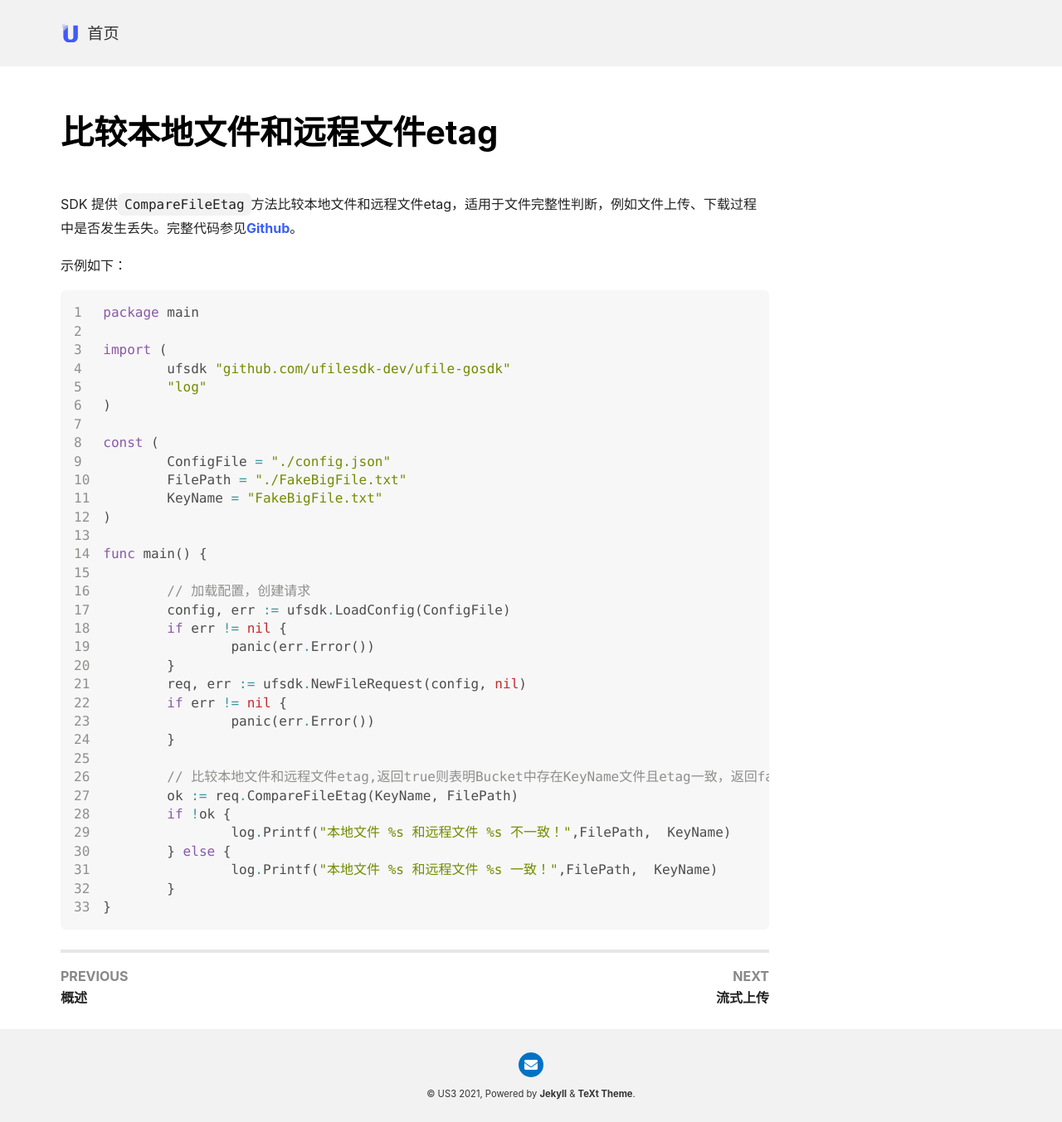
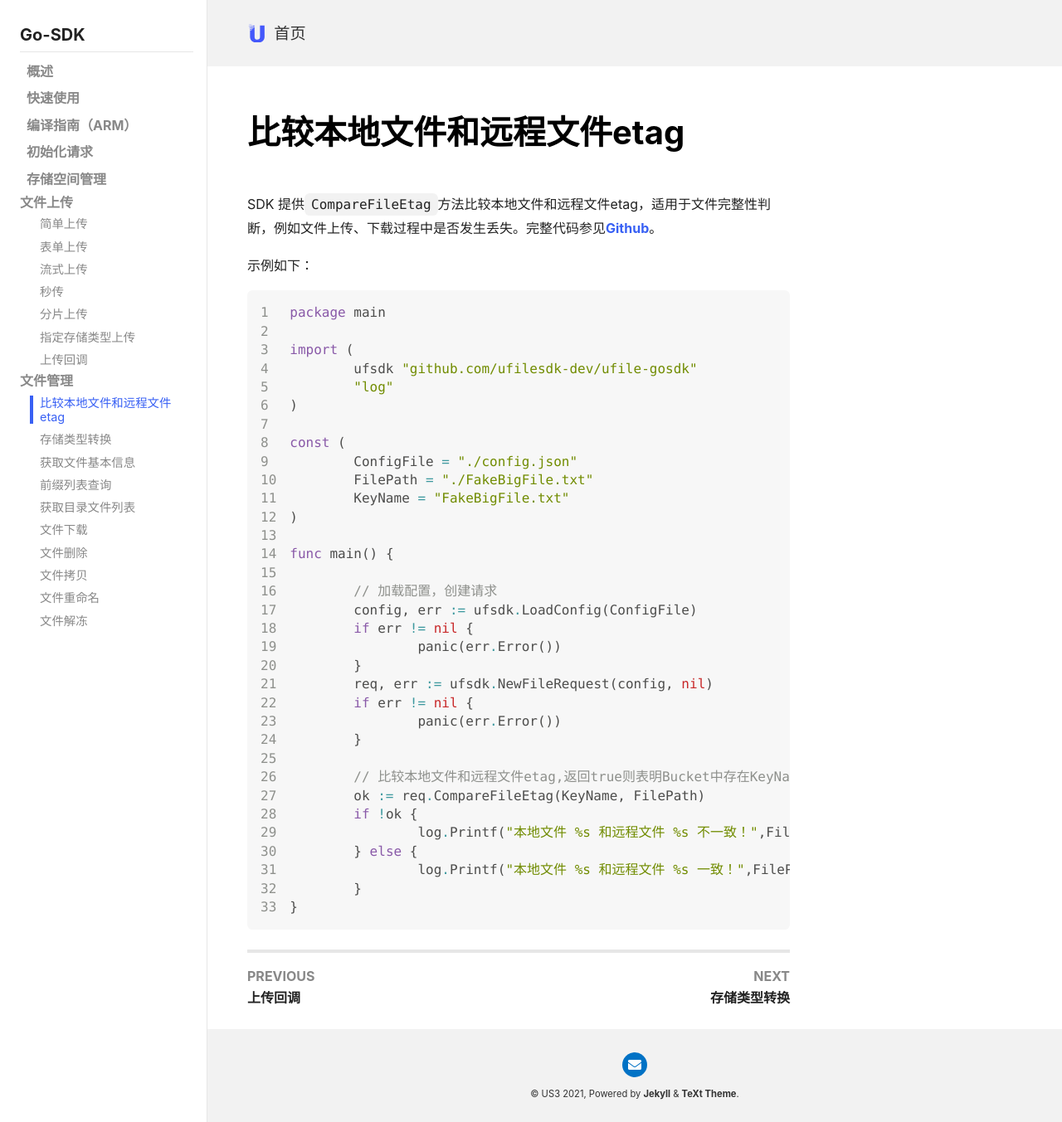
Before and after one commit to ucloud-us3/ucloud-us3.github.io, a Jekyll site: the page built from collections/_go-sdk/比较本地文件和远程文件etag.md, in a window 1280 px wide. Shown: the whole page at 83% size. Built offline with Jekyll 4.4.1, drawn with Linux system fonts in a browser that asks for light colours; nearby versions of some CDN libraries; comment, search, counter and statistics services are not loaded.

Commit message:
修改gosdk 比较etag文档的bug

```diff
--- a/collections/_go-sdk/比较本地文件和远程文件etag.md
+++ b/collections/_go-sdk/比较本地文件和远程文件etag.md
@@ -1,6 +1,7 @@
 ---
 title: '比较本地文件和远程文件etag'
-
+sidebar:
+  nav: go-sdk
 ---
 SDK 提供`CompareFileEtag`方法比较本地文件和远程文件etag，适用于文件完整性判断，例如文件上传、下载过程中是否发生丢失。完整代码参见[Github](https://github.com/ufilesdk-dev/ufile-gosdk/blob/master/file.go)。
 
```
